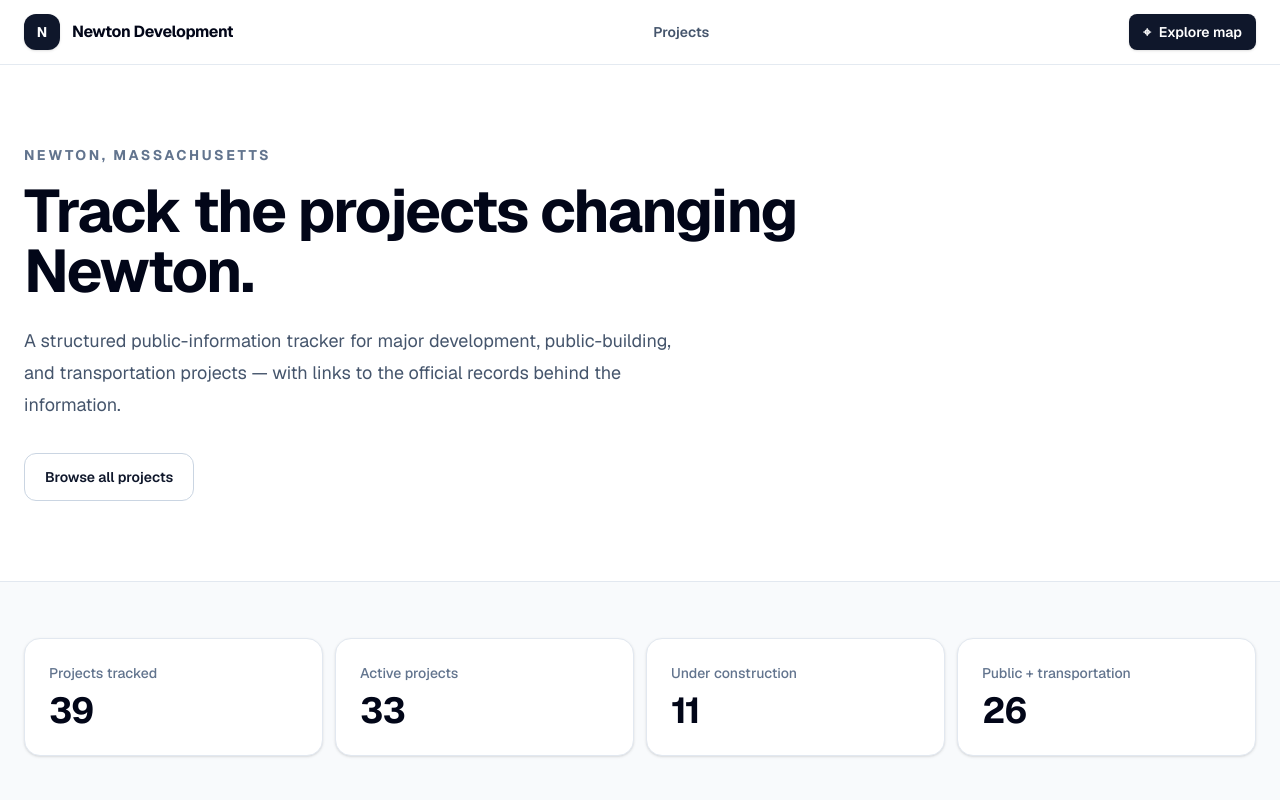
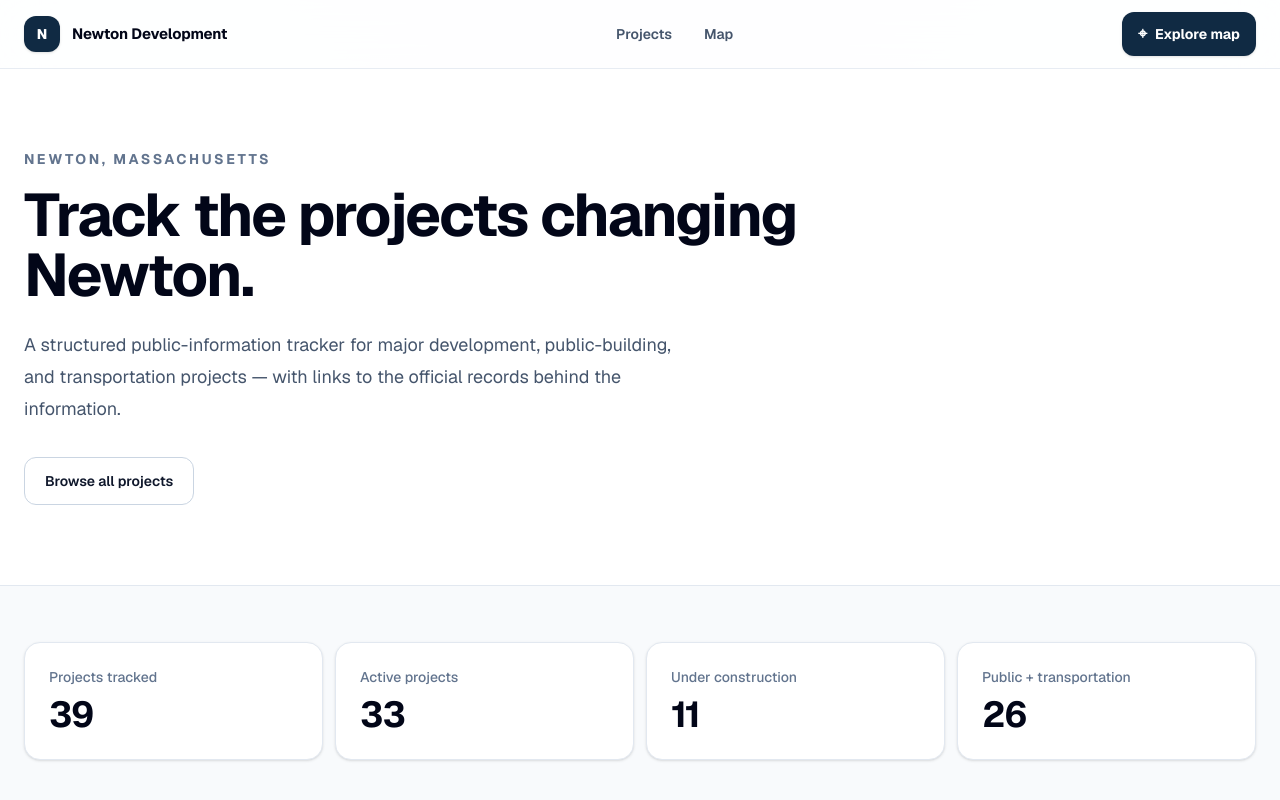
Before and after one commit to danielk-droid/newton-development, a Next.js app: page / in a window 1280 px wide. Shown: the top 800 px of the page. Built offline with nearby package versions, Linux system fonts and the light colour scheme.

Commit message:
Polish global navigation and accessibility

```diff
--- a/app/components/SiteHeader.tsx
+++ b/app/components/SiteHeader.tsx
@@ -2,21 +2,21 @@ import Link from "next/link";
 
 export default function SiteHeader() {
   return (
-    <header className="sticky top-0 z-40 border-b border-slate-200/90 bg-white/95 backdrop-blur">
-      <div className="mx-auto flex h-16 max-w-7xl items-center justify-between gap-6 px-5 sm:px-6">
-        <Link href="/" className="flex min-w-0 items-center gap-3" aria-label="Newton Development home">
-          <span className="flex h-9 w-9 shrink-0 items-center justify-center rounded-xl bg-slate-900 text-sm font-bold text-white shadow-sm">N</span>
-          <span className="truncate text-sm font-bold tracking-tight text-slate-950 sm:text-base">Newton Development</span>
+    <header className="sticky top-0 z-40 border-b border-slate-200/80 bg-white/90 backdrop-blur-xl">
+      <div className="mx-auto flex h-[68px] max-w-7xl items-center justify-between gap-4 px-5 sm:px-6">
+        <Link href="/" className="group flex min-w-0 items-center gap-3" aria-label="Newton Development home">
+          <span className="flex h-9 w-9 shrink-0 items-center justify-center rounded-xl bg-[var(--brand)] text-sm font-extrabold text-white shadow-sm transition group-hover:bg-[var(--brand-strong)]">N</span>
+          <span className="truncate text-[15px] font-bold tracking-[-0.01em] text-slate-950">Newton Development</span>
         </Link>
 
-        <nav aria-label="Primary navigation" className="hidden items-center gap-1 sm:flex">
-          <Link href="/projects" className="rounded-lg px-3 py-2 text-sm font-semibold text-slate-600 transition hover:bg-slate-100 hover:text-slate-950">Projects</Link>
+        <nav aria-label="Primary navigation" className="hidden items-center gap-1 md:flex">
+          <Link href="/projects" className="rounded-lg px-3.5 py-2 text-sm font-semibold text-slate-600 transition hover:bg-slate-100 hover:text-slate-950">Projects</Link>
+          <Link href="/map" className="rounded-lg px-3.5 py-2 text-sm font-semibold text-slate-600 transition hover:bg-slate-100 hover:text-slate-950">Map</Link>
         </nav>
 
-        <Link href="/map" className="inline-flex shrink-0 items-center gap-2 rounded-lg bg-slate-900 px-3.5 py-2 text-sm font-semibold text-white shadow-sm transition hover:bg-slate-700">
-          <span aria-hidden="true">⌖</span>
-          <span className="hidden sm:inline">Explore map</span>
-          <span className="sm:hidden">Map</span>
+        <Link href="/map" className="inline-flex shrink-0 items-center gap-2 rounded-xl bg-[var(--brand)] px-4 py-2.5 text-sm font-bold text-white shadow-sm transition hover:bg-[var(--brand-strong)] hover:shadow-md">
+          <span aria-hidden="true" className="text-base">⌖</span>
+          <span>Explore map</span>
         </Link>
       </div>
     </header>
```
